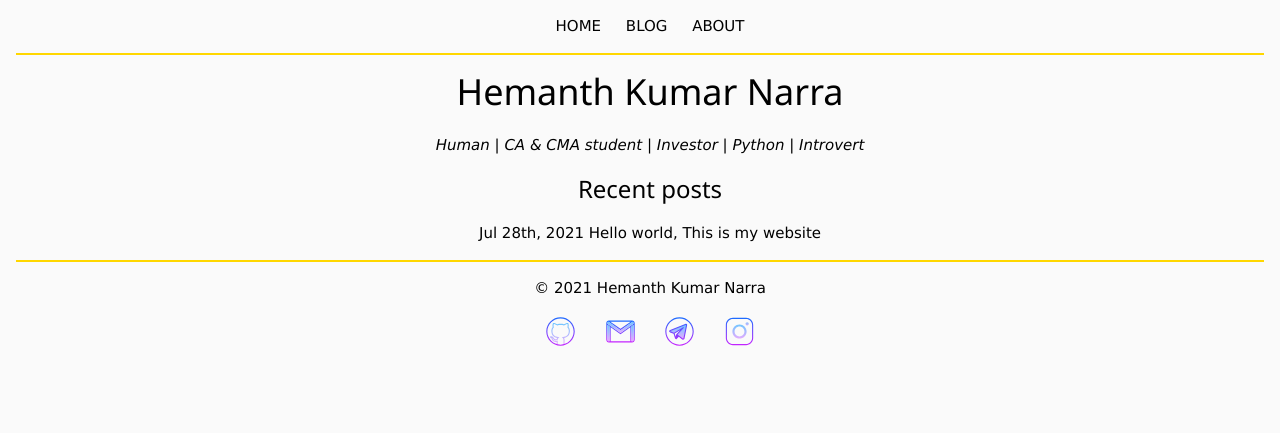
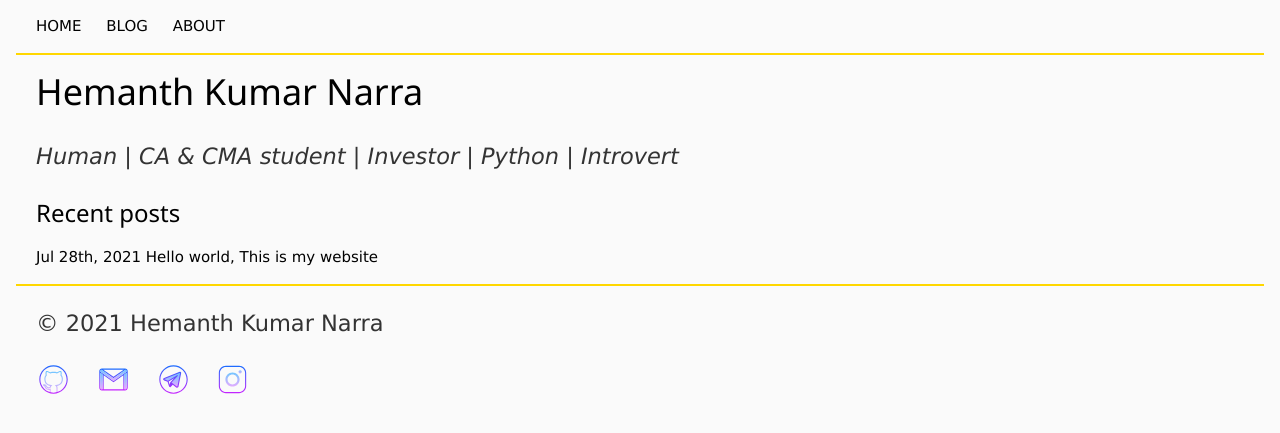
Before and after one commit to hemanthnarra/hemanthnarra.github.io, a Jekyll site: the page built from index.html, in a window 1280 px wide. Shown: the top 433 px of the page. Built offline with Jekyll 4.4.1, drawn with Linux system fonts in a browser that asks for light colours.

Commit message:
css done

```diff
--- a/css/main.css
+++ b/css/main.css
@@ -5,11 +5,27 @@
     padding: 0;
     font-family: lato;
     background-size: cover;
-    text-align: center;
+}
+h1 {
+    font-size: 3em;
+}
+h2 {
+    font-size: 2.7em;
+}
+h3 {
+    font-size: 2.3em;
+}
+h4 {
+    font-size: 1.9em;
+}
+p {
+    font-size: 1.5em;
+    line-height: 1.4em;
+    color: #333;
 }
 a {
     text-decoration: none;
-    color: #f36300;
+    color: #b5da15;
 }
 .menu {
     border-bottom: 2px solid gold;
```
